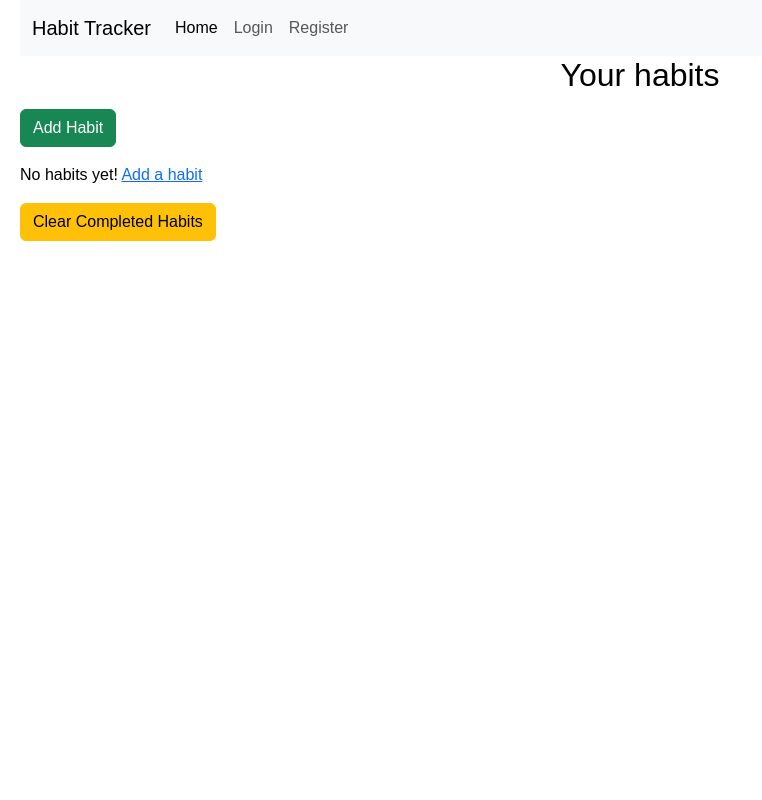
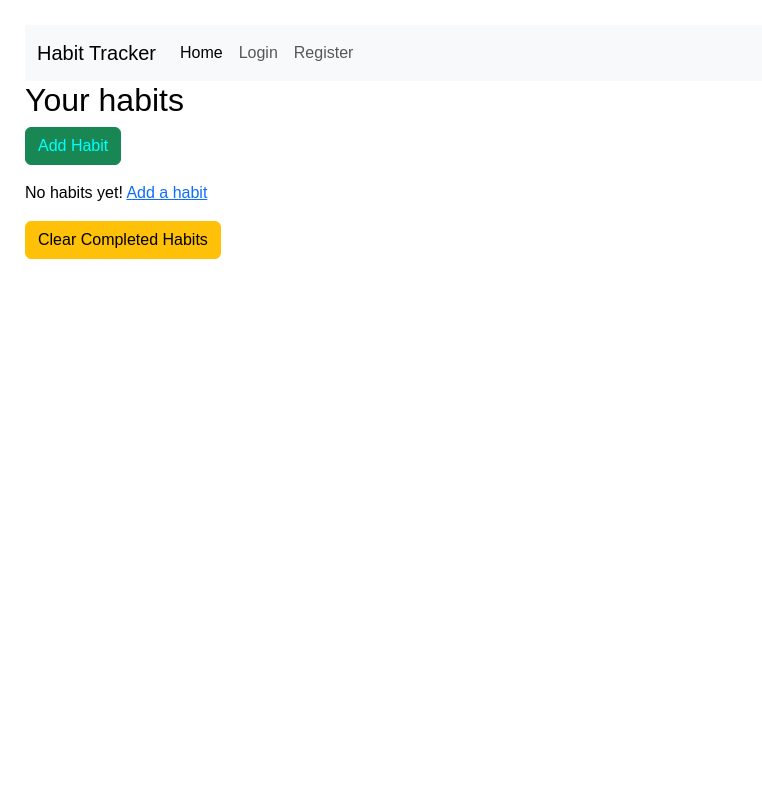
Before and after one commit to kulthoom12/habit_tracker, a Django app: page / in a window 1280 px wide. Shown: the whole page, without its empty margins (0-762 px from the left). Run offline with Django 5.2, Linux system fonts and the light colour scheme; a user stored in the database is signed in; data that the repository does not hold is empty.

Commit message:
Style habits list and add habit button.

```diff
--- a/habits/static/css/styles.css
+++ b/habits/static/css/styles.css
@@ -1,18 +1,7 @@
 :root {
-  /* Primary Color Palette */
-  --background-color: #FAD0C9;
-  --text-color: #2C3E50;
-
-  /* Secondary Color Palette */
-  --button-color: #1ABC9C;
-  --button-hover: #1F7A6D;
-  --highlight-color: #FFFFFF;
-}
-
-* {
-  margin: 0;
-  padding: 0;
-  box-sizing: border-box;
+  --primary: #8367C7;
+  --secondary: #2FA8A0;
+  --accent: #E86A92;
 }
 
 body {
@@ -25,25 +14,31 @@ body {
   flex-direction: column;
 }
 
-h1 {
+body {
+  padding: 25px;
+}
+
+.habits-list {
+  list-style: none;
+  padding: 0 margin-top:20px
+}
+
+.habits-item {
+  background: white;
+  padding: 15px;
+  margin-bottom: 12px;
+  border-radius: 10px;
+}
+
+.habits-checkbox {
+  display: flex;
+  gap: 10px;
+  align-items: center;
+  font-size: 18px;
+}
+
+.custom-add-habit-btn {
   text-align: center;
-  color: var(--primary-text-color);
+  color: aqua;
   margin-bottom: 20px;
 }
-
-h2 {
-  color var(--primary-text-color);
-  text-align: center;
-  margin-bottom: 15px;
-}
-
-/* Form Styling */
-form {
-  background-color: var(--secondary-bg-color);
-  padding: 25px;
-  border-radius: 8px;
-  box-shadow: 0 5px 15px rgba(0, 0, 0, 0.1);
-  width: 100%;
-  max-width: 480px;
-  margin: 20px auto;
-}
```
